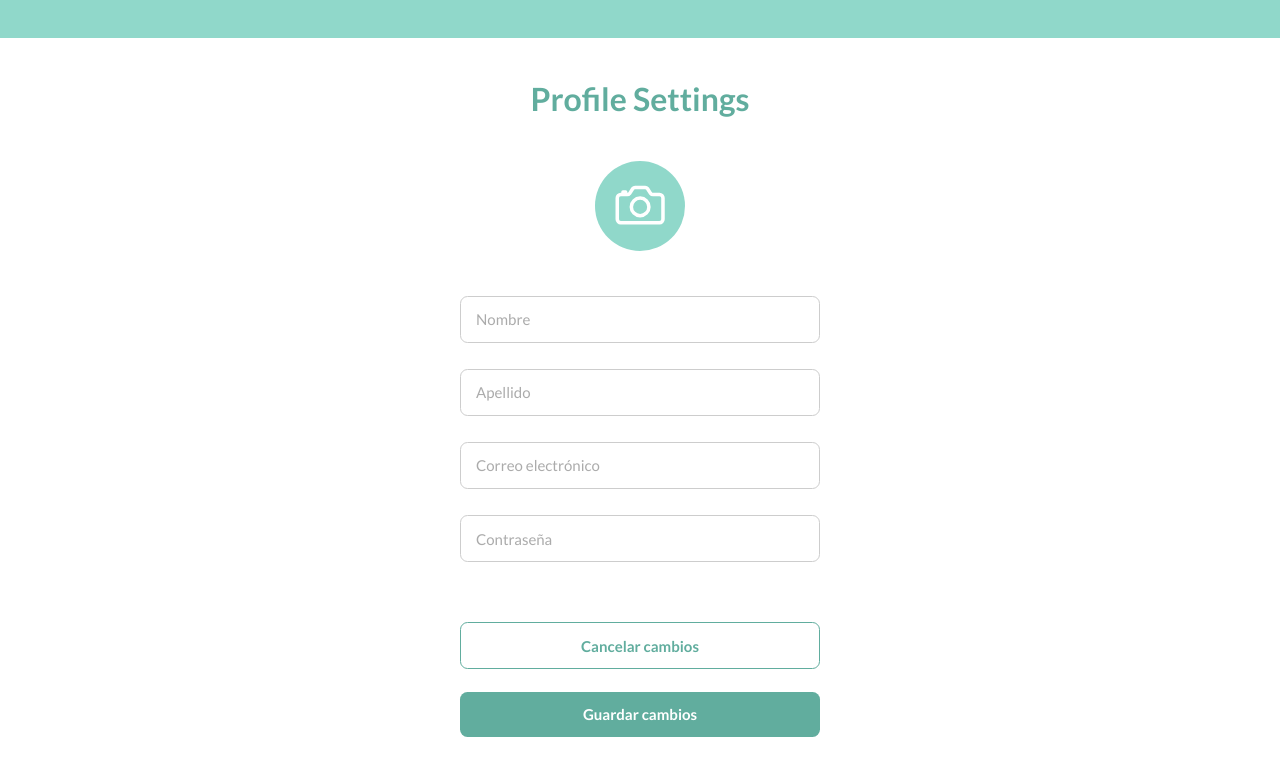
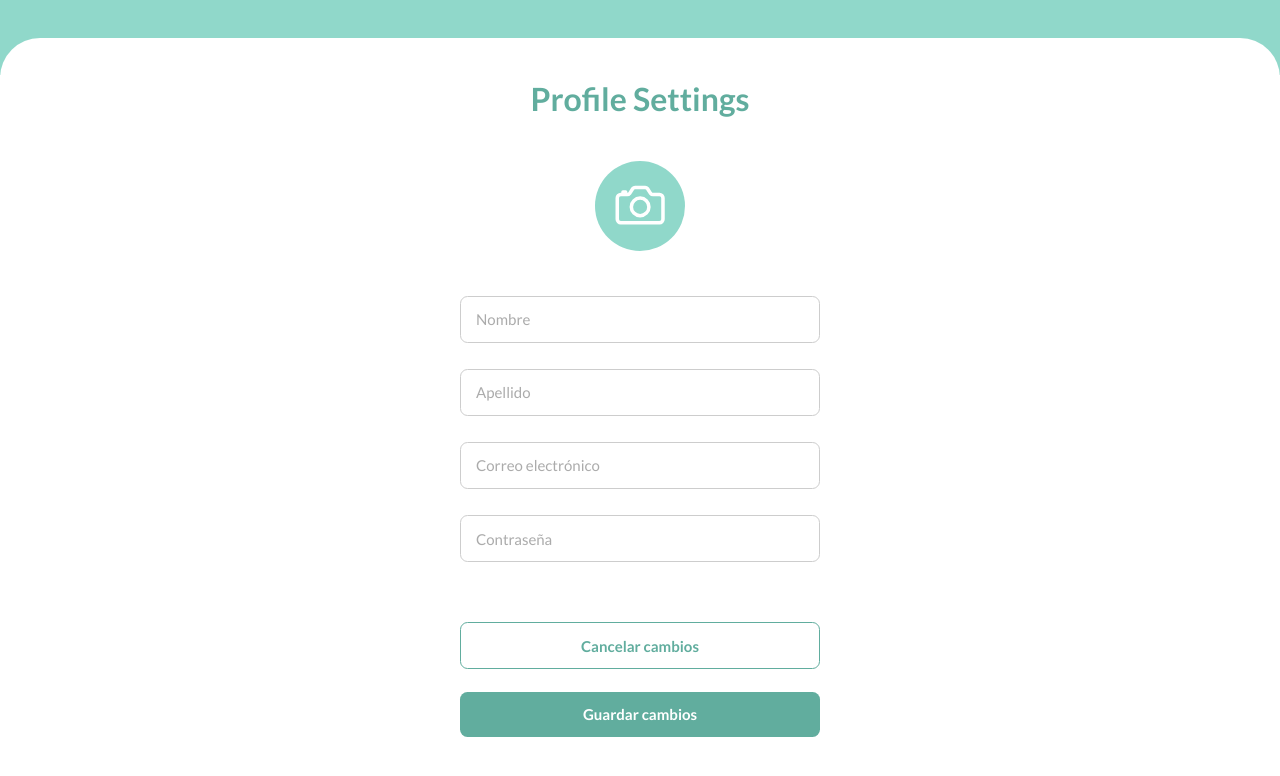
Before and after one commit to ElenaArroyo10/ScanEat_F, a React (Vite) app: page /profileSettings in a window 1280 px wide. Shown: the top 776 px of the page. Built offline with nearby package versions, Linux system fonts and the light colour scheme.

Commit message:
Ajustar diseño en editar perfil

```diff
--- a/src/components/profile/ProfileSettingsForm.tsx
+++ b/src/components/profile/ProfileSettingsForm.tsx
@@ -12,9 +12,9 @@ function ProfileSettingsForm() {
 
 	return (
 		<main className="min-h-screen bg-brand-white">
-			<div className="h-10 bg-brand-mint" />
+			<div className="h-20 bg-brand-mint" />
 
-			<section className="min-h-[calc(100vh-5rem)] rounded-t-[40px] bg-white px-6 py-10">
+			<section className="-mt-10 min-h-[calc(100vh-5rem)] rounded-t-[40px] bg-white px-6 py-10">
 				<form
 					onSubmit={handleSubmit}
 					className="mx-auto flex w-full max-w-sm flex-col"
```
